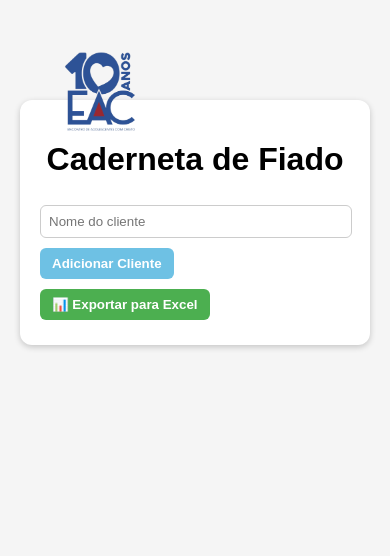
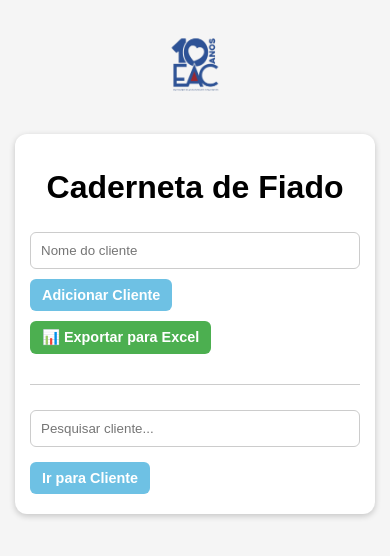
Before and after one commit to guilhermandotorres-hue/Fiado-EAC, a plain HTML site: page index.html in a window 390 px wide. Drawn offline with Linux system fonts and the light colour scheme.

Commit message:
Atualização do site: barra de pesquisa de cliente

```diff
--- a/index.html
+++ b/index.html
@@ -2,76 +2,64 @@
 <html lang="pt-BR">
 <head>
   <meta charset="UTF-8">
+  <meta name="viewport" content="width=device-width, initial-scale=1.0">
   <title>Caderneta de Fiado</title>
   <style>
     body {
       font-family: Arial, sans-serif;
-      margin: 20px;
+      margin: 0;
+      padding: 0;
       background: #f5f5f5;
     }
     h1 {
       text-align: center;
+      margin-top: 20px;
     }
     .logo {
-      position: absolute;
-      top: 10px;
-      left: 10px;
-      width: 180px; /* aumentei de 140px para 180px */
+      display: block;
+      margin: 10px auto;
+      width: 150px;
+      max-width: 50%;
     }
     .container {
       max-width: 600px;
-      margin: auto;
-      background: white;
+      margin: 20px auto;
+      background: #fff;
       padding: 20px;
       border-radius: 12px;
       box-shadow: 0 2px 6px rgba(0,0,0,0.2);
-      margin-top: 100px;
     }
-    input {
-      padding: 8px;
+    input[type="text"] {
+      width: 100%;
+      padding: 10px;
       margin: 5px 0;
-      width: calc(100% - 16px);
       border-radius: 6px;
       border: 1px solid #ccc;
+      box-sizing: border-box;
     }
     button {
-      padding: 8px 12px;
+      padding: 10px 15px;
       margin: 5px 5px 5px 0;
       border: none;
       border-radius: 6px;
+      font-weight: bold;
       cursor: pointer;
-      font-weight: bold;
       transition: background 0.3s;
     }
-    /* Cores dos botões */
-    .btn-adicionar {
-      background-color: #6EC1E4; /* azul claro */
-      color: #fff;
-    }
-    .btn-adicionar:hover {
-      background-color: #4DA3D5;
-    }
-    .btn-exportar {
-      background-color: #4CAF50; /* verde para exportar */
-      color: #fff;
-    }
-    .btn-exportar:hover {
-      background-color: #45A049;
-    }
-    .btn-editar {
-      background-color: #FFA500; /* laranja */
-      color: #fff;
-    }
-    .btn-apagar {
-      background-color: #E74C3C; /* vermelho */
-      color: #fff;
-    }
+    .btn-adicionar { background-color: #6EC1E4; color: #fff; }
+    .btn-adicionar:hover { background-color: #4DA3D5; }
+    .btn-exportar { background-color: #4CAF50; color: #fff; }
+    .btn-exportar:hover { background-color: #45A049; }
+    .btn-editar { background-color: #FFA500; color: #fff; }
+    .btn-apagar { background-color: #E74C3C; color: #fff; }
+
     .cliente {
       margin: 15px 0;
       padding: 15px;
       border: 1px solid #ccc;
       border-radius: 8px;
       background: #fafafa;
+      word-wrap: break-word;
     }
     .compras {
       margin-top: 10px;
@@ -79,10 +67,14 @@
     .item {
       display: flex;
       justify-content: space-between;
+      flex-wrap: wrap;
       margin: 5px 0;
       background: #eee;
       padding: 5px 10px;
       border-radius: 6px;
+    }
+    .item span {
+      margin-top: 5px;
     }
     .total {
       font-weight: bold;
@@ -90,8 +82,41 @@
     }
     .item button {
       margin-left: 5px;
-      padding: 3px 6px;
+      padding: 5px 8px;
       font-size: 0.9em;
+    }
+
+    /* Barra de pesquisa e botão Ir para Cliente */
+    #pesquisaCliente {
+      width: 100%;
+      padding: 10px;
+      margin-top: 10px;
+      border-radius: 6px;
+      border: 1px solid #ccc;
+      box-sizing: border-box;
+      background-color: #fff; /* cor padrão */
+    }
+
+    /* --- Responsividade --- */
+    @media (max-width: 480px) {
+      .container {
+        padding: 15px;
+        margin: 15px;
+      }
+      .logo {
+        width: 120px;
+      }
+      button {
+        padding: 8px 12px;
+        font-size: 0.9em;
+      }
+      .item {
+        flex-direction: column;
+        align-items: flex-start;
+      }
+      .item span {
+        margin-top: 5px;
+      }
     }
   </style>
   <script src="https://cdnjs.cloudflare.com/ajax/libs/xlsx/0.18.5/xlsx.full.min.js"></script>
@@ -101,9 +126,18 @@
 
   <div class="container">
     <h1>Caderneta de Fiado</h1>
+
+    <!-- Cadastro de clientes -->
     <input type="text" id="nomeCliente" placeholder="Nome do cliente">
     <button class="btn-adicionar" onclick="adicionarCliente()">Adicionar Cliente</button>
     <button class="btn-exportar" onclick="exportarExcel()">📊 Exportar para Excel</button>
+
+    <!-- Separação visual entre cadastro e pesquisa -->
+    <div style="margin-top: 25px; border-top: 1px solid #ccc; padding-top: 15px;">
+      <!-- Barra de pesquisa padrão -->
+      <input type="text" id="pesquisaCliente" placeholder="Pesquisar cliente..." oninput="filtrarClientes()">
+      <button class="btn-adicionar" style="margin-top: 10px;" onclick="irParaCliente()">Ir para Cliente</button>
+    </div>
 
     <div id="listaClientes"></div>
   </div>
@@ -176,10 +210,11 @@
       return compras.reduce((sum, item) => sum + item.valor, 0);
     }
 
-    function renderClientes() {
+    function renderClientes(filtro = "") {
       const lista = document.getElementById("listaClientes");
       lista.innerHTML = "";
       clientes.forEach((cliente, cIndex) => {
+        if (cliente.nome.toLowerCase().includes(filtro.toLowerCase())) {
           const div = document.createElement("div");
           div.className = "cliente";
 
@@ -204,7 +239,35 @@
 
           div.innerHTML = html;
           lista.appendChild(div);
+        }
       });
+    }
+
+    function filtrarClientes() {
+      const filtro = document.getElementById("pesquisaCliente").value;
+      renderClientes(filtro);
+    }
+
+    function irParaCliente() {
+      const nomeBusca = document.getElementById("pesquisaCliente").value.toLowerCase();
+      if (!nomeBusca) return alert("Digite o nome do cliente para localizar!");
+
+      const listaDivs = document.querySelectorAll(".cliente");
+      let encontrado = false;
+
+      listaDivs.forEach(div => {
+        const h3 = div.querySelector("h3");
+        if (h3.textContent.toLowerCase() === nomeBusca) {
+          div.scrollIntoView({ behavior: "smooth", block: "center" });
+          div.style.backgroundColor = "#ffff99"; // destaca temporariamente
+          setTimeout(() => div.style.backgroundColor = "#fafafa", 2000);
+          encontrado = true;
+        }
+      });
+
+      if (!encontrado) {
+        alert("Cliente não encontrado!");
+      }
     }
 
     function exportarExcel() {
```
Lines whose indentation alone changed are shown as unchanged.
